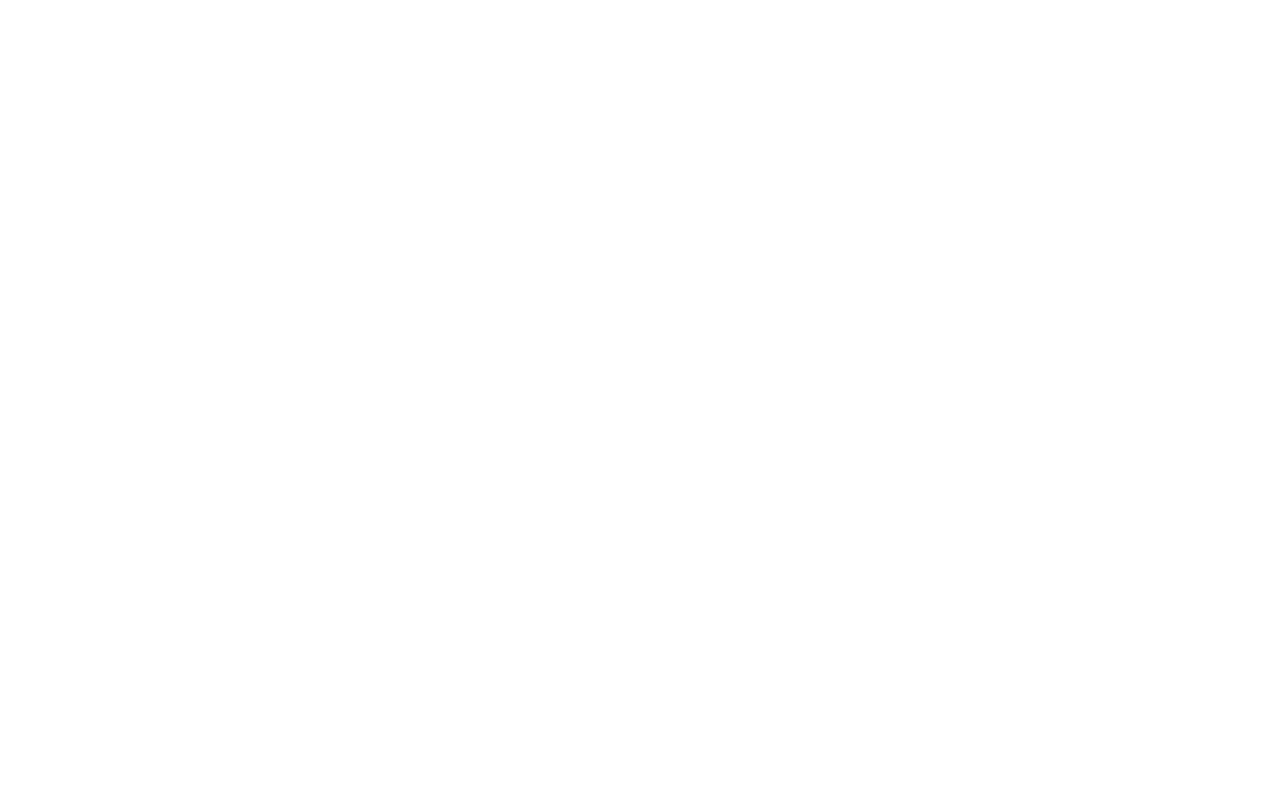
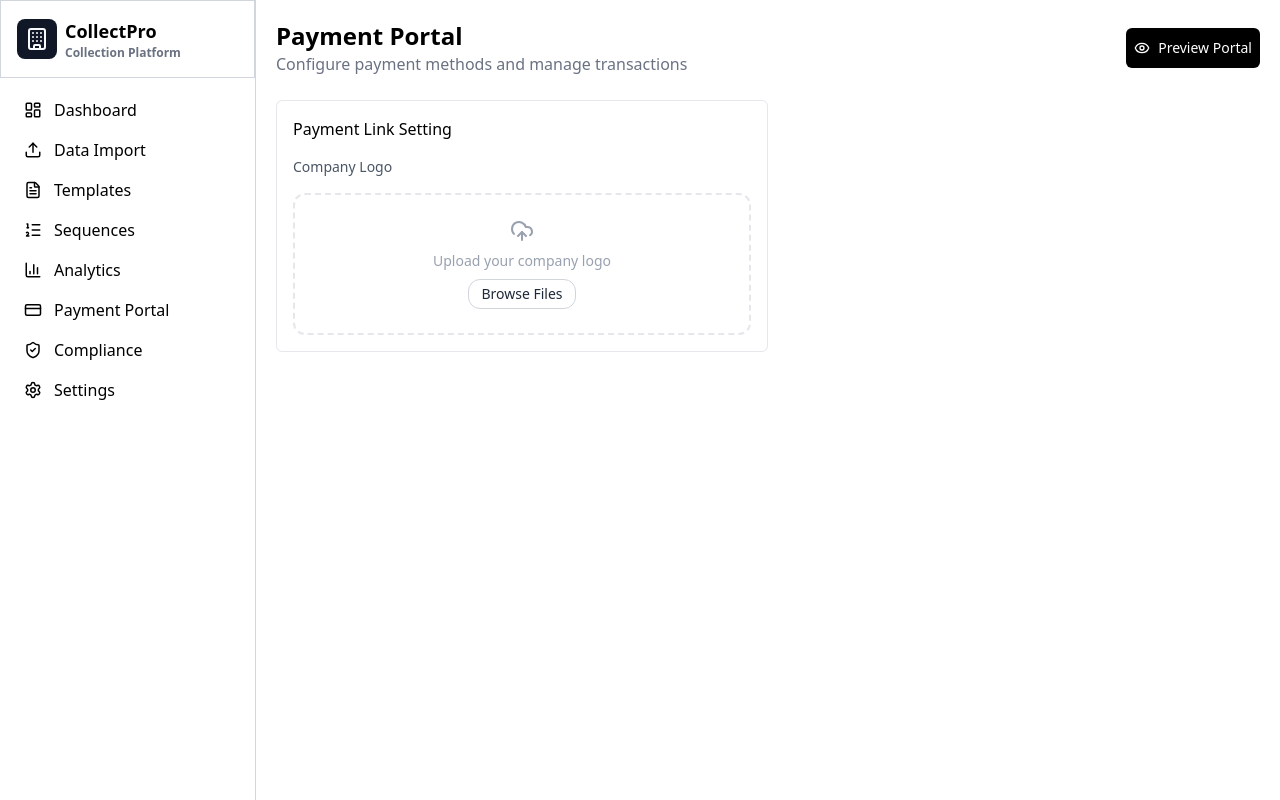
Before and after one commit to Sujan545/Dashboard-Design, a React (Vite) app: page /payments in a window 1280 px wide. Before the commit this address had no page. Built offline with nearby package versions, Linux system fonts and the light colour scheme.

Commit message:
working on payment portal page

```diff
--- a/src/App.tsx
+++ b/src/App.tsx
@@ -5,7 +5,8 @@
 import MainLayout from './layout/MainLayout'
 import Templates from './pages/TemplatesPage'
 import TemplateEdit from './pages/TemplateEditPage'
-import Sequences from './pages/SEquencesPage'
+import Sequences from './pages/SequencesPage'
+import Payment from './pages/PaymentPortalPage'
 
 
 
@@ -21,6 +22,7 @@
     <Route path='templates' element={<Templates/>}/>
     <Route path='template/edit' element={<TemplateEdit/>}/>
     <Route path='sequences' element={<Sequences/>}/>
+    <Route path='payments' element={<Payment/>}/>
 
   </Route>
  </Routes>
--- /dev/null
+++ b/src/components/payment/PaymentLinkSetting.tsx
@@ -0,0 +1,28 @@
+import {  UploadCloud } from "lucide-react";
+
+export default function PaymentSetting() {
+
+    return (
+        <>
+            <div className="w-1/2 mt-6 rounded-md border border-gray-200 p-4">
+                <p className="font-medium">Payment Link Setting</p>
+                <p className="py-4 text-sm text-gray-600">Company Logo</p>
+
+                <div className="flex items-center justify-center rounded-xl border-2 border-dashed border-gray-200 bg-white p-6">
+                    <div className="flex flex-col items-center gap-2 text-gray-400">
+                        <UploadCloud className="h-6 w-6 text-gray-400" />
+
+                        <span className="text-sm">Upload your company logo</span>
+
+                        <button
+                            type="button"
+                            className="rounded-xl text-gray-800 border border-gray-300 px-3 py-1 text-sm hover:bg-gray-100"
+                        >
+                            Browse Files
+                        </button>
+                    </div>
+                </div>
+            </div>
+        </>
+    )
+}
--- /dev/null
+++ b/src/pages/PaymentPortalPage.tsx
@@ -0,0 +1,21 @@
+import { Eye } from "lucide-react";
+import PaymentSetting from "../components/payment/PaymentLinkSetting";
+
+
+export default function Payment(){
+
+    return(
+        <>
+           <div className="flex justify-between items-center">
+                <div>
+                    <h1 className="font-semibold text-2xl">Payment Portal</h1>
+                    <p className="text-gray-500">Configure payment methods and manage transactions </p>
+                </div>
+                <div className="flex gap-2 items-center">
+                    <button className="bg-black text-white rounded-md p-2 text-sm flex gap-2 items-center"><Eye className="w-4"/> Preview Portal</button>
+                </div>
+            </div>
+            <PaymentSetting/>
+        </>
+    )
+}
```
Also changed, not shown: src/components/payment/PaymentMethod.tsx (added, +12 -0 lines), src/components/payment/PaymentPreview.tsx (added, +10 -0 lines), src/components/payment/RecentPayment.tsx (added, +11 -0 lines), src/components/payment/TestPayment.tsx (added, +9 -0 lines).
